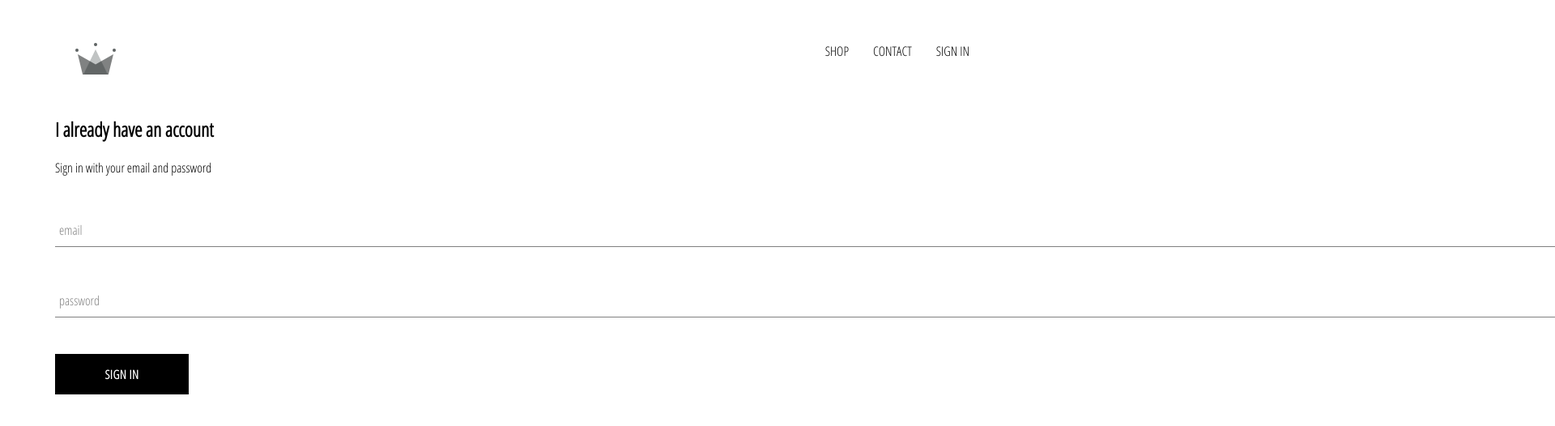
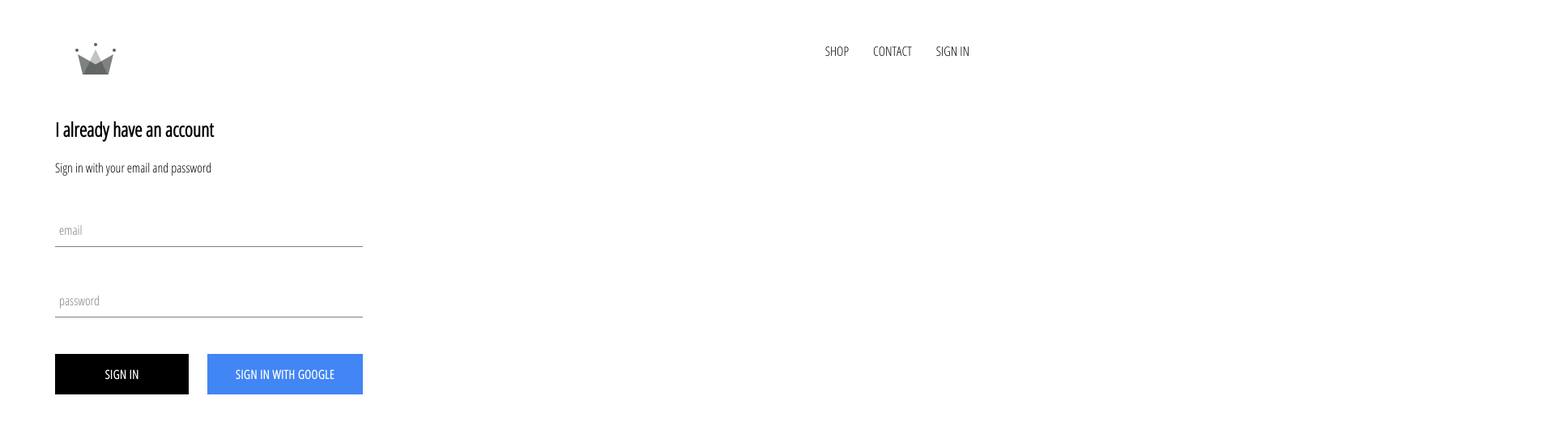
Before and after one commit to MatteoCinti/react-store, a React (Create React App) app: page /signin in a window 1280 px wide. Shown: the top 526 px of the page at 81% size, 1920 px wide, since content can reach past the window. Built offline with nearby package versions, Linux system fonts and the light colour scheme; no server answers.

Commit message:
fixed width unit error

```diff
--- a/src/components/sign-in/sign-in.styles.scss
+++ b/src/components/sign-in/sign-in.styles.scss
@@ -1,5 +1,5 @@
 .sign-in {
-    width: 380vw;
+    width: 380px;
     display: flex;
     flex-direction: column;
 
```
